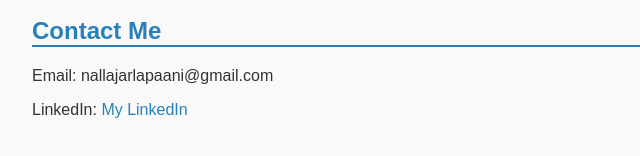
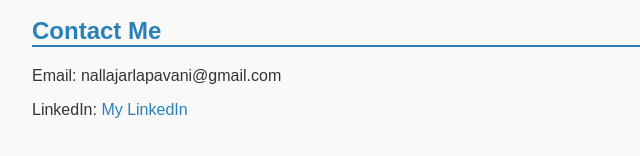
Before and after one commit to Pavanipadmaja99/MyPortfolio, a plain HTML site: page index.html in a window 1280 px wide. Shown: the part 550-706 px from the top of the page, 208-848 px from the left. Drawn offline with Linux system fonts and the light colour scheme.

Commit message:
Update index.html

```diff
--- a/index.html
+++ b/index.html
@@ -39,7 +39,7 @@
 
   <section id="contact">
     <h2>Contact Me</h2>
-    <p>Email: nallajarlapaani@gmail.com</p>
+    <p>Email: nallajarlapavani@gmail.com</p>
     <p>LinkedIn: <a href="https://www.linkedin.com/in/pavani-padmaja-nallajarla-8a76051b3?lipi=urn%3Ali%3Apage%3Ad_flagship3_profile_view_base_contact_details%3BMnsZIJRdSY%2BJhkZQmjMggw%3D%3D" target="_blank">My LinkedIn</a></p>
   </section>
 </body>
```
